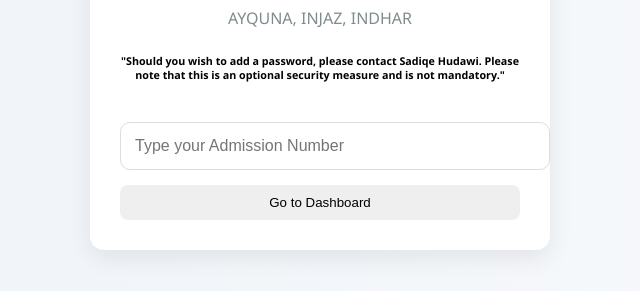
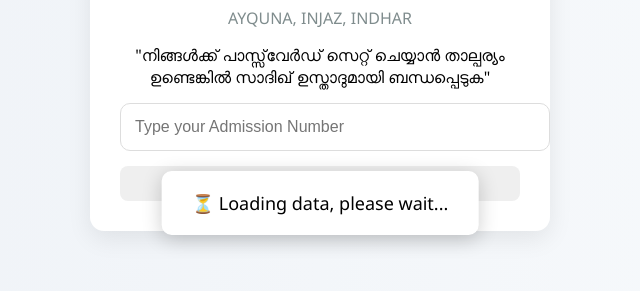
Before and after one commit to kpssadiqe963/tawazun-dashboard, a plain HTML site: page index.html in a window 1280 px wide. Both pictures are taken after a click on the button "Go to Dashboard". Shown: the part 197-488 px from the top of the page, without its empty margins (320-960 px from the left). Drawn offline with Linux system fonts and the light colour scheme.

Commit message:
Update index.html

```diff
--- a/index.html
+++ b/index.html
@@ -167,14 +167,28 @@ tr:hover {
   <div class="login-box" id="loginBox">
     <h1>TAWAZUN DASHBOARD</h1>
     <div class="motto">AYQUNA, INJAZ, INDHAR</div>
-     <h6>"Should you wish to add a password, please contact Sadiqe Hudawi. Please note that this is an optional security measure and is not mandatory."</h6>
+     <h10>"നിങ്ങൾക്ക് പാസ്സ്‌വേർഡ് സെറ്റ് ചെയ്യാൻ താല്പര്യം ഉണ്ടെങ്കിൽ സാദിഖ് ഉസ്താദുമായി ബന്ധപ്പെടുക"</h10>
 
     <input type="text" id="admission" placeholder="Type your Admission Number">
     <input type="password" id="password" placeholder="Enter Password (if set),"
 style="display:none; margin-top:10px; width:100%;">
     <button onclick="login()" style="width:100%; margin-top:15px;">Go to Dashboard</button>
   </div>
-
+<div id="loadingMsg" style="
+  display:none;
+  position:fixed;
+  top:50%;
+  left:50%;
+  transform:translate(-50%, -50%);
+  background:white;
+  padding:20px 30px;
+  border-radius:10px;
+  box-shadow:0 4px 20px rgba(0,0,0,0.2);
+  font-size:18px;
+  z-index:9999;
+">
+  ⏳ Loading data, please wait...
+</div>
   <!-- DASHBOARD -->
   <div class="dashboard hidden" id="dashboard">
 
@@ -185,7 +199,7 @@ style="display:none; margin-top:10px; width:100%;">
       align-items:center;
       padding:15px 20px;
       border-bottom:1px solid #ddd;
-      margin-bottom:20px;
+      margin-bottom:30px;
     ">
 
       <!-- Left -->
@@ -340,8 +354,8 @@ style="display:none; margin-top:10px; width:100%;">
 const API_URL = "https://script.google.com/macros/s/AKfycbwiT-UZ8AHmXMTyvQThrn6sEeFkVz1Ba8e3eydeJ39xc_Q9EuFXF4ro_Mn01cGob3WIvQ/exec";
 
 function login() {
-
   let admission = document.getElementById("admission").value;
+   document.getElementById("loadingMsg").style.display = "block";
   let passwordInput = document.getElementById("password");
   let enteredPassword = passwordInput.value;
 
@@ -356,10 +370,16 @@ function login() {
     return res.json();
   })
   .then(data => {
-
+     document.getElementById("loadingMsg").style.display = "none";
     // 🔥 TEACHER LOGIN (no password needed)
     if (data.status === "teacher") {
+      // 🔐 Teacher password check
+if (data.password && data.password !== enteredPassword) {
 
+  passwordInput.style.display = "block";
+  alert("Enter correct teacher password");
+  return;
+}
       document.getElementById("loginBox").classList.add("hidden");
       document.getElementById("dashboard").classList.remove("hidden");
 
@@ -413,6 +433,7 @@ function login() {
   .catch(err => {
     console.error(err);
     alert("Connection error. Check deployment.");
+    document.getElementById("loadingMsg").style.display = "none";
   });
 }
 // Fill tables
```
